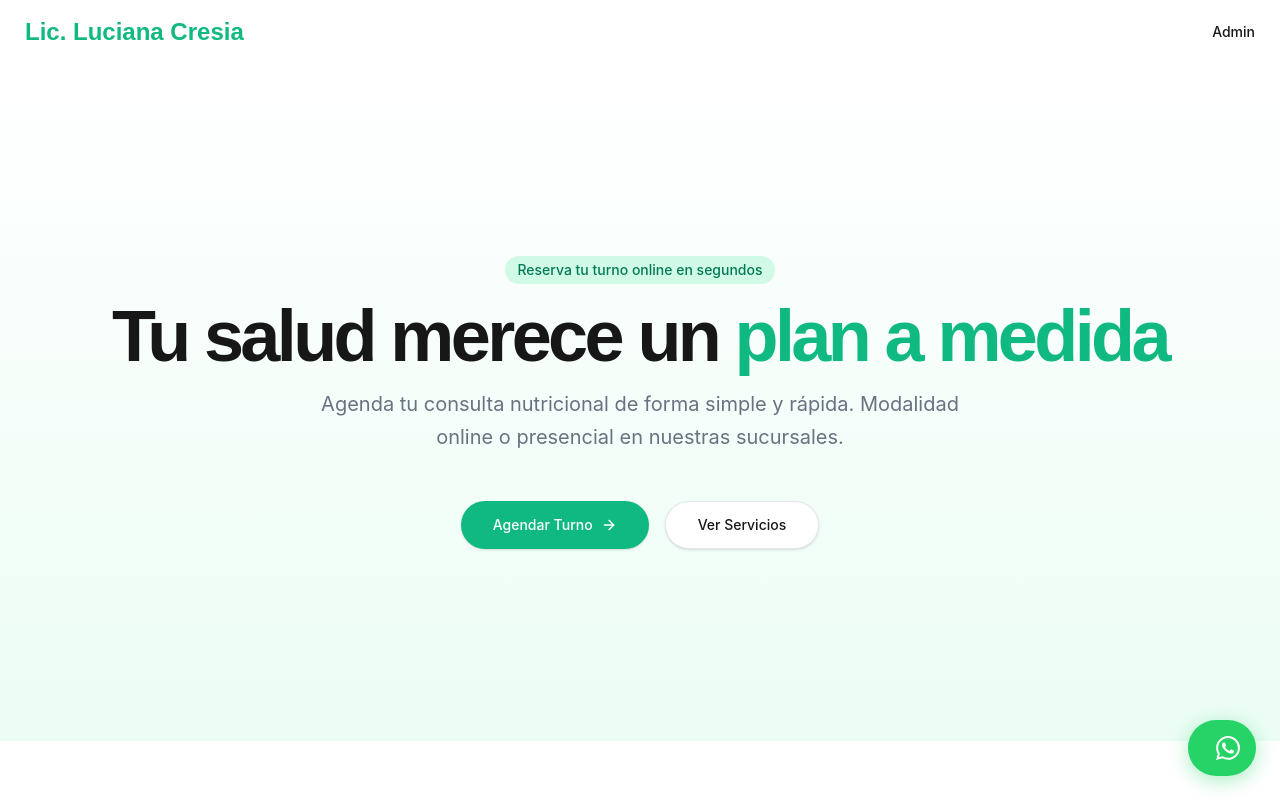
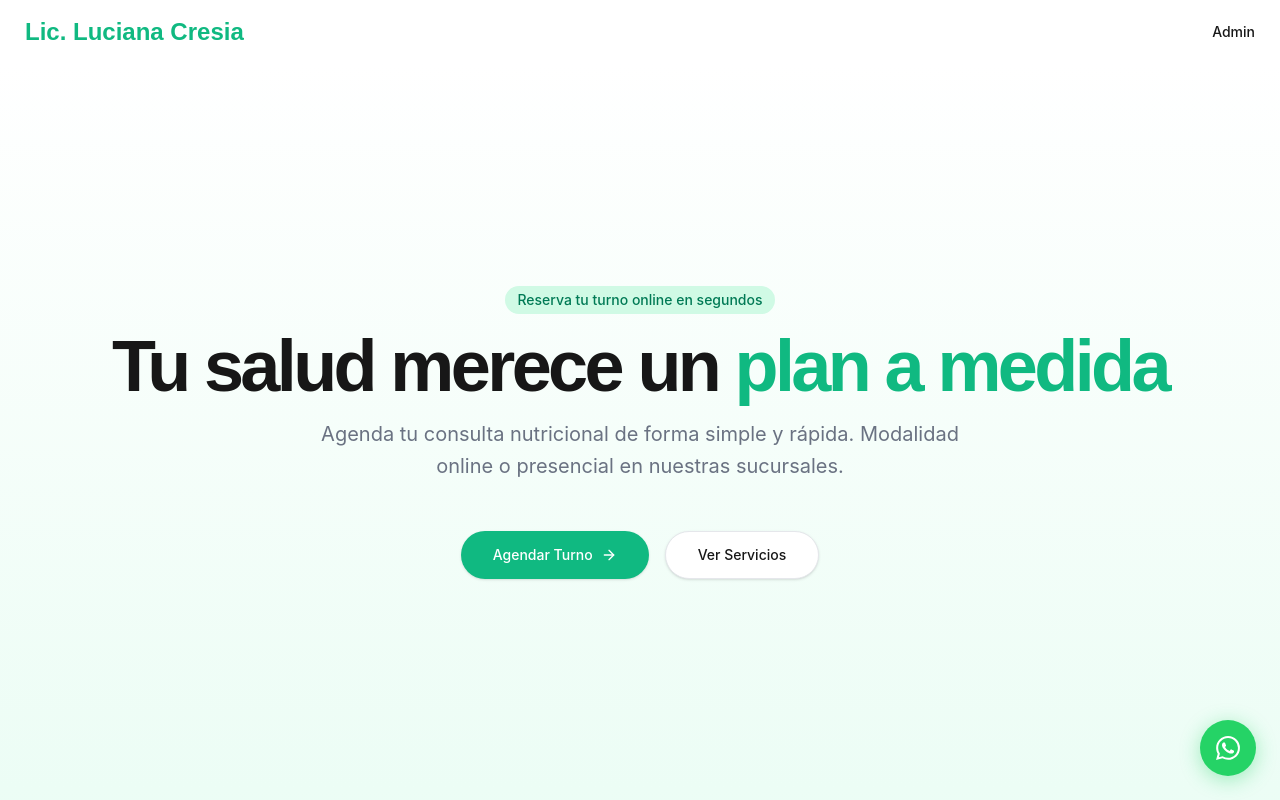
Before and after one commit to julianalvaarez/luci-proyecto, a Next.js app: page / in a window 1280 px wide. Shown: the top 800 px of the page. Built offline with nearby package versions, Linux system fonts and the light colour scheme.

Commit message:
style: ajustes finales de UI (WhatsApp, Hero 100vh, márgenes)

```diff
--- a/src/app/page.tsx
+++ b/src/app/page.tsx
@@ -15,7 +15,7 @@ export default function LandingPage() {
         </nav>
       </header>
       <main className="flex-1">
-        <section className="w-full py-12 md:py-24 lg:py-32 xl:py-48 bg-gradient-to-b from-white to-emerald-50">
+        <section className="w-full min-h-[calc(100vh-64px)] flex items-center py-12 md:py-24 lg:py-32 xl:py-48 bg-gradient-to-b from-white to-emerald-50">
           <div className="container px-4 md:px-6 mx-auto">
             <div className="flex flex-col items-center space-y-4 text-center">
               <div className="inline-block rounded-full bg-emerald-100 px-3 py-1 text-sm text-emerald-700 font-medium">
@@ -30,14 +30,14 @@ export default function LandingPage() {
               <div className="flex flex-col sm:flex-row gap-4 mt-8">
                 <Link
                   href="/booking"
-                  className="inline-flex h-12 items-center justify-center rounded-full bg-brand-primary px-8 text-sm font-medium text-white shadow transition-all hover:bg-brand-secondary hover:scale-105 active:scale-95"
+                  className="inline-flex h-12 items-center justify-center rounded-full bg-brand-primary px-8 text-sm font-medium text-white shadow transition-all hover:bg-brand-secondary hover:scale-105 active:scale-95 cursor-pointer"
                 >
                   Agendar Turno
                   <ArrowRight className="ml-2 h-4 w-4" />
                 </Link>
                 <Link
                   href="#services"
-                  className="inline-flex h-12 items-center justify-center rounded-full border border-gray-200 bg-white px-8 text-sm font-medium shadow-sm transition-all hover:bg-gray-50"
+                  className="inline-flex h-12 items-center justify-center rounded-full border border-gray-200 bg-white px-8 text-sm font-medium shadow-sm transition-all hover:bg-gray-50 cursor-pointer"
                 >
                   Ver Servicios
                 </Link>
@@ -137,7 +137,7 @@ export default function LandingPage() {
         href="https://wa.me/5491165368186?text=Hola!%20Vi%20la%20web%20y%20queria%20hacerte%20una%20consulta:%20"
         target="_blank"
         rel="noopener noreferrer"
-        className="fixed bottom-6 right-6 z-[60] bg-[#25D366] text-white p-4 rounded-full shadow-[0_4px_20px_rgba(37,211,102,0.4)] hover:bg-[#20ba59] transition-all hover:scale-110 active:scale-95 group flex items-center gap-3 overflow-hidden cursor-pointer"
+        className="fixed bottom-6 right-6 z-[60] bg-[#25D366] text-white h-14 w-14 hover:w-auto p-4 rounded-full shadow-[0_4px_20px_rgba(37,211,102,0.4)] hover:bg-[#20ba59] transition-all hover:scale-110 active:scale-95 group flex items-center justify-center gap-0 hover:gap-3 overflow-hidden cursor-pointer"
         aria-label="Contactar por WhatsApp"
       >
         <span className="max-w-0 overflow-hidden group-hover:max-w-xs transition-all duration-300 font-bold text-sm whitespace-nowrap">
@@ -150,7 +150,7 @@ export default function LandingPage() {
           stroke="currentColor"
           strokeWidth="0"
           fill="currentColor"
-          className="h-6 w-6"
+          className="h-6 w-6 shrink-0"
         >
           <path d="M17.472 14.382c-.297-.149-1.758-.867-2.03-.967-.273-.099-.471-.148-.67.15-.197.297-.767.966-.94 1.164-.173.199-.347.223-.644.075-.297-.15-1.255-.463-2.39-1.475-.883-.788-1.48-1.761-1.653-2.059-.173-.297-.018-.458.13-.606.134-.133.298-.347.446-.52.149-.174.198-.298.298-.497.099-.198.05-.371-.025-.52-.075-.149-.669-1.612-.916-2.207-.242-.579-.487-.5-.669-.51-.173-.008-.371-.01-.57-.01-.198 0-.52.074-.792.372-.272.297-1.04 1.016-1.04 2.479 0 1.462 1.065 2.875 1.213 3.074.149.198 2.096 3.2 5.077 4.487.709.306 1.262.489 1.694.625.712.227 1.36.195 1.871.118.571-.085 1.758-.719 2.006-1.413.248-.694.248-1.289.173-1.413-.074-.124-.272-.198-.57-.347m-5.421 7.403h-.004a9.87 9.87 0 01-5.031-1.378l-.361-.214-3.741.982.998-3.648-.235-.374a9.86 9.86 0 01-1.51-5.26c.001-5.45 4.436-9.884 9.888-9.884 2.64 0 5.122 1.03 6.988 2.898a9.825 9.825 0 012.893 6.994c-.003 5.45-4.437 9.884-9.885 9.884m8.413-18.297A11.815 11.815 0 0012.05 0C5.495 0 .16 5.335.157 11.892c0 2.096.547 4.142 1.588 5.945L.057 24l6.305-1.654a11.882 11.882 0 005.683 1.448h.005c6.554 0 11.89-5.335 11.893-11.893a11.821 11.821 0 00-3.48-8.413Z" />
         </svg>
--- a/src/app/servicios/antropometria/page.tsx
+++ b/src/app/servicios/antropometria/page.tsx
@@ -29,7 +29,7 @@ export default function AntropometriaPage() {
 
       <main className="flex-1 px-4 max-w-lg lg:max-w-5xl mx-auto w-full pb-24 lg:pb-32">
         {/* Pricing Card */}
-        <div className="bg-emerald-50 rounded-2xl p-5 mb-8 border border-emerald-100 flex justify-between items-center">
+        <div className="bg-emerald-50 rounded-2xl p-5 mt-8 mb-8 border border-emerald-100 flex justify-between items-center shadow-sm">
           <div>
             <p className="text-xs text-brand-primary uppercase font-bold tracking-wide">INVERSIÓN POR SESIÓN</p>
             <p className="text-3xl font-bold text-brand-primary mt-1">$90.000</p>
--- a/src/app/servicios/presencial/page.tsx
+++ b/src/app/servicios/presencial/page.tsx
@@ -28,7 +28,7 @@ export default function PresencialPage() {
 
       <main className="flex-1 px-4 max-w-lg lg:max-w-5xl mx-auto w-full pb-24 lg:pb-32">
         {/* Pricing Card */}
-        <div className="bg-emerald-50 rounded-2xl p-5 mb-8 border border-emerald-100 flex justify-between items-center shadow-sm">
+        <div className="bg-emerald-50 rounded-2xl p-5 mt-8 mb-8 border border-emerald-100 flex justify-between items-center shadow-sm">
           <div>
             <p className="text-[10px] text-brand-primary uppercase font-bold tracking-widest">INVERSIÓN POR SESIÓN</p>
             <p className="text-4xl font-bold text-brand-primary mt-1">$55.000</p>
```
